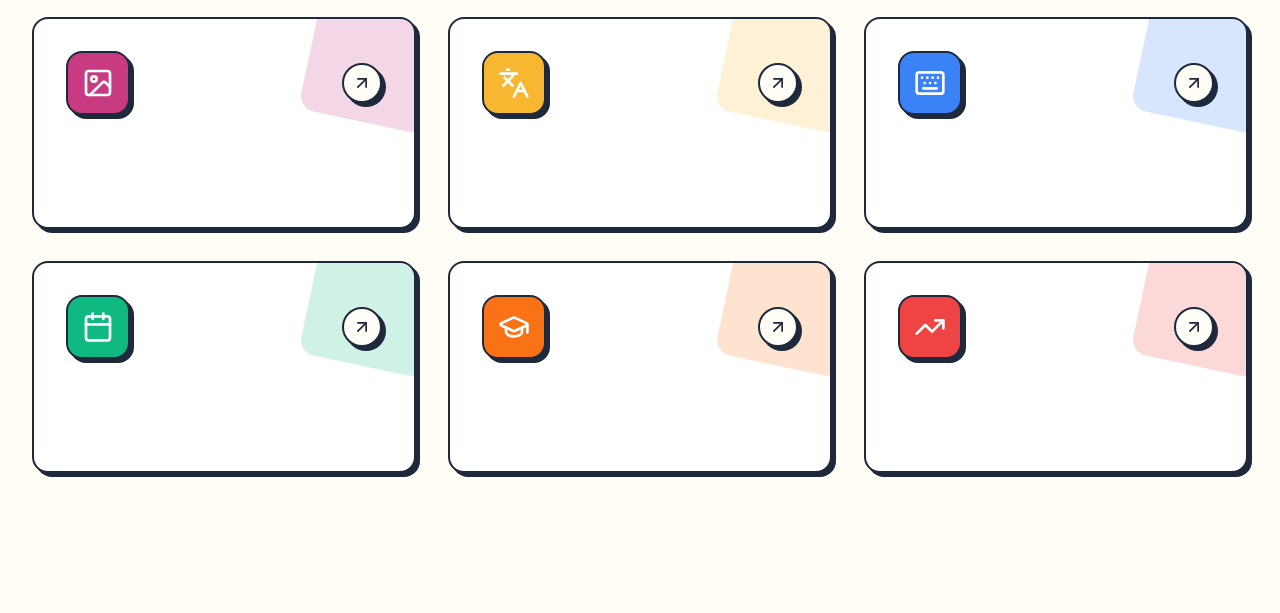
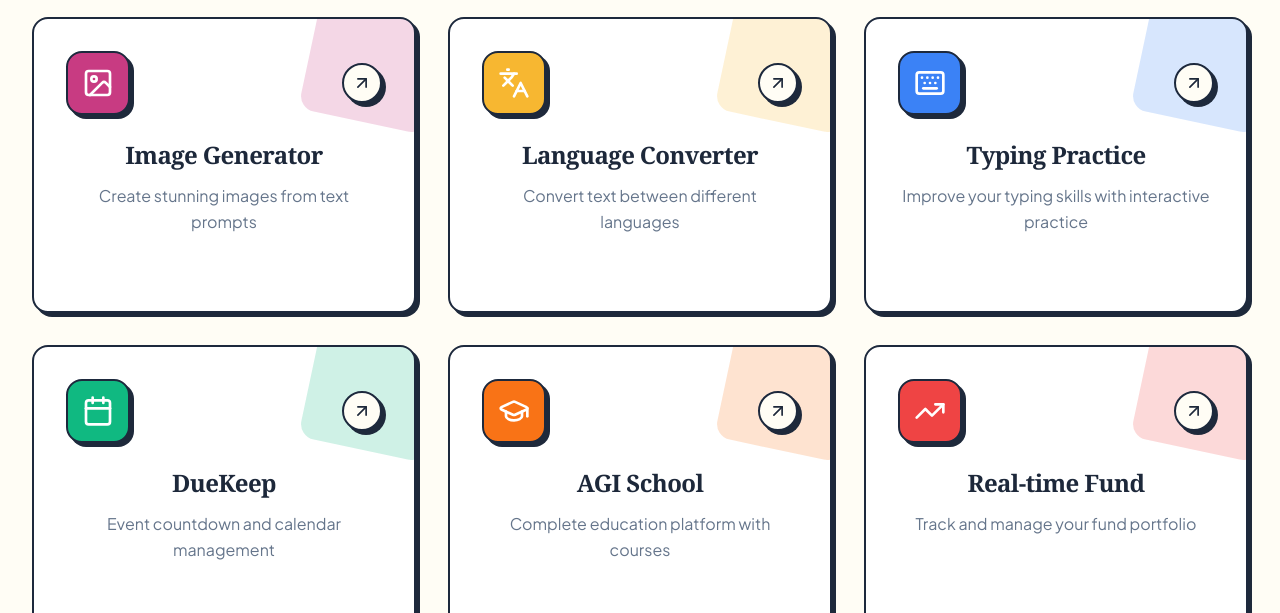
Before and after one commit to cookabc/app-universe, a Next.js app: page / in a window 1280 px wide. Shown: the part 1120-1733 px from the top of the page. Built offline with nearby package versions, Linux system fonts and the light colour scheme; no server answers.

Commit message:
feat(i18n): add translations to Pricing page and app data
- Update Pricing page with i18n support for plans and features
- Update apps data structure for translation keys

```diff
--- a/src/app/pricing/page.tsx
+++ b/src/app/pricing/page.tsx
@@ -1,45 +1,29 @@
 import { Check } from 'lucide-react'
 import { Button } from '@/components/ui/button'
 import { Card, CardContent, CardDescription, CardFooter, CardHeader, CardTitle } from '@/components/ui/card'
-
-const features = {
-    free: ['Basic Prompt Lab access', '3 AI Artifacts', 'Community support'],
-    pro: [
-        'Unlimited Prompt Lab usage',
-        'Unlimited AI Artifacts',
-        'Access to AI Workbench',
-        'Advanced models (GPT-4, etc.)',
-        'Priority support',
-    ],
-    team: [
-        'All Pro features',
-        'Team collaboration tools',
-        'Centralized billing',
-        'Higher API rate limits',
-        'Dedicated account manager',
-    ],
-}
+import { useTranslation } from 'react-i18next'
 
 export default function PricingPage() {
+    const { t } = useTranslation()
     return (
         <div className="container mx-auto px-4 py-8">
             <div className="text-center mb-12">
-                <h2 className="text-3xl sm:text-4xl lg:text-5xl font-extrabold">Find the perfect plan for you</h2>
-                <p className="mt-4 text-base sm:text-lg text-muted-foreground">Start for free, then upgrade as you grow.</p>
+                <h2 className="text-3xl sm:text-4xl lg:text-5xl font-extrabold">{t('pricing.title')}</h2>
+                <p className="mt-4 text-base sm:text-lg text-muted-foreground">{t('pricing.subtitle')}</p>
             </div>
 
             <div className="grid grid-cols-1 sm:grid-cols-2 lg:grid-cols-3 gap-6 lg:gap-8 max-w-6xl mx-auto">
                 <Card className="flex flex-col">
                     <CardHeader>
-                        <CardTitle>Free</CardTitle>
-                        <CardDescription>For individuals and hobbyists</CardDescription>
+                        <CardTitle>{t('pricing.plans.free.name')}</CardTitle>
+                        <CardDescription>{t('pricing.plans.free.description')}</CardDescription>
                         <p className="text-4xl font-bold mt-4">
-                            $0<span className="text-lg font-normal">/month</span>
+                            {t('pricing.plans.free.price')}<span className="text-lg font-normal">{t('pricing.plans.free.period')}</span>
                         </p>
                     </CardHeader>
                     <CardContent className="flex-grow">
                         <ul className="space-y-2">
-                            {features.free.map((feature, i) => (
+                            {(t('pricing.plans.free.features', { returnObjects: true }) as string[]).map((feature: string, i: number) => (
                                 <li key={i} className="flex items-center">
                                     <Check className="h-5 w-5 text-green-500 mr-2" />
                                     <span>{feature}</span>
@@ -48,21 +32,21 @@ export default function PricingPage() {
                         </ul>
                     </CardContent>
                     <CardFooter>
-                        <Button className="w-full">Get Started</Button>
+                        <Button className="w-full">{t('pricing.plans.free.cta')}</Button>
                     </CardFooter>
                 </Card>
 
                 <Card className="border-primary flex flex-col">
                     <CardHeader>
-                        <CardTitle>Pro</CardTitle>
-                        <CardDescription>For professional developers</CardDescription>
+                        <CardTitle>{t('pricing.plans.pro.name')}</CardTitle>
+                        <CardDescription>{t('pricing.plans.pro.description')}</CardDescription>
                         <p className="text-4xl font-bold mt-4">
-                            $29<span className="text-lg font-normal">/month</span>
+                            {t('pricing.plans.pro.price')}<span className="text-lg font-normal">{t('pricing.plans.pro.period')}</span>
                         </p>
                     </CardHeader>
                     <CardContent className="flex-grow">
                         <ul className="space-y-2">
-                            {features.pro.map((feature, i) => (
+                            {(t('pricing.plans.pro.features', { returnObjects: true }) as string[]).map((feature: string, i: number) => (
                                 <li key={i} className="flex items-center">
                                     <Check className="h-5 w-5 text-green-500 mr-2" />
                                     <span>{feature}</span>
@@ -72,22 +56,22 @@ export default function PricingPage() {
                     </CardContent>
                     <CardFooter>
                         <Button className="w-full" variant="default">
-                            Upgrade to Pro
+                            {t('pricing.plans.pro.cta')}
                         </Button>
                     </CardFooter>
                 </Card>
 
                 <Card className="flex flex-col">
                     <CardHeader>
-                        <CardTitle>Team</CardTitle>
-                        <CardDescription>For collaborative projects</CardDescription>
+                        <CardTitle>{t('pricing.plans.team.name')}</CardTitle>
+                        <CardDescription>{t('pricing.plans.team.description')}</CardDescription>
                         <p className="text-4xl font-bold mt-4">
-                            $79<span className="text-lg font-normal">/month</span>
+                            {t('pricing.plans.team.price')}<span className="text-lg font-normal">{t('pricing.plans.team.period')}</span>
                         </p>
                     </CardHeader>
                     <CardContent className="flex-grow">
                         <ul className="space-y-2">
-                            {features.team.map((feature, i) => (
+                            {(t('pricing.plans.team.features', { returnObjects: true }) as string[]).map((feature: string, i: number) => (
                                 <li key={i} className="flex items-center">
                                     <Check className="h-5 w-5 text-green-500 mr-2" />
                                     <span>{feature}</span>
@@ -96,7 +80,7 @@ export default function PricingPage() {
                         </ul>
                     </CardContent>
                     <CardFooter>
-                        <Button className="w-full">Contact Sales</Button>
+                        <Button className="w-full">{t('pricing.plans.team.cta')}</Button>
                     </CardFooter>
                 </Card>
             </div>
--- a/src/data/apps.ts
+++ b/src/data/apps.ts
@@ -1,8 +1,14 @@
 import { Calendar, GraduationCap, Image, Keyboard, Languages, School, TrendingUp } from 'lucide-react'
 
 type AppData = {
-    name: string
-    description: string
+    name: {
+        en: string
+        zh: string
+    }
+    description: {
+        en: string
+        zh: string
+    }
     color: string
     path: string
     icon: React.ComponentType<any>
@@ -10,44 +16,80 @@ type AppData = {
 
 const apps: AppData[] = [
     {
-        name: 'Image Generator',
-        description: 'Create stunning images from text prompts',
+        name: {
+            en: 'Image Generator',
+            zh: '图像生成器'
+        },
+        description: {
+            en: 'Create stunning images from text prompts',
+            zh: '从文本提示创建令人惊叹的图像'
+        },
         color: '#c83b82',
         path: '/image-generator',
         icon: Image,
     },
     {
-        name: 'Language Converter',
-        description: 'Convert text between different languages',
+        name: {
+            en: 'Language Converter',
+            zh: '语言转换器'
+        },
+        description: {
+            en: 'Convert text between different languages',
+            zh: '在不同语言之间转换文本'
+        },
         color: '#F7B731',
         path: '/lang-converter',
         icon: Languages,
     },
     {
-        name: 'Typing Practice',
-        description: 'Typing Practice',
+        name: {
+            en: 'Typing Practice',
+            zh: '打字练习'
+        },
+        description: {
+            en: 'Improve your typing skills with interactive practice',
+            zh: '通过互动练习提高您的打字技能'
+        },
         color: '#3B82F6',
         path: '/typing-practice',
         icon: Keyboard,
     },
 
     {
-        name: 'DueKeep',
-        description: 'Event countdown and calendar management',
+        name: {
+            en: 'DueKeep',
+            zh: '截止日期提醒'
+        },
+        description: {
+            en: 'Event countdown and calendar management',
+            zh: '事件倒计时和日历管理'
+        },
         color: '#10b981',
         path: '/duekeep',
         icon: Calendar,
     },
     {
-        name: 'AGI School',
-        description: 'Complete education platform with courses',
+        name: {
+            en: 'AGI School',
+            zh: 'AGI 学校'
+        },
+        description: {
+            en: 'Complete education platform with courses',
+            zh: '完整的教育平台，包含课程'
+        },
         color: '#f97316',
         path: '/agischool',
         icon: GraduationCap,
     },
     {
-        name: 'Real-time Fund',
-        description: 'Track and manage your fund portfolio',
+        name: {
+            en: 'Real-time Fund',
+            zh: '实时基金'
+        },
+        description: {
+            en: 'Track and manage your fund portfolio',
+            zh: '跟踪和管理您的基金投资组合'
+        },
         color: '#ef4444',
         path: '/realtime-fund',
         icon: TrendingUp,
```
